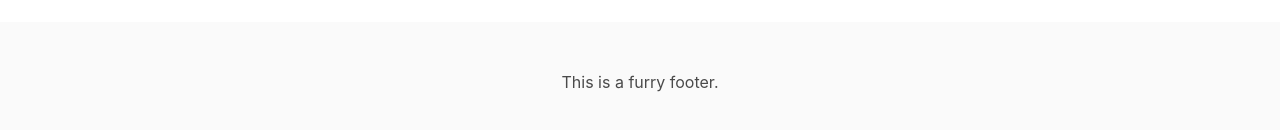
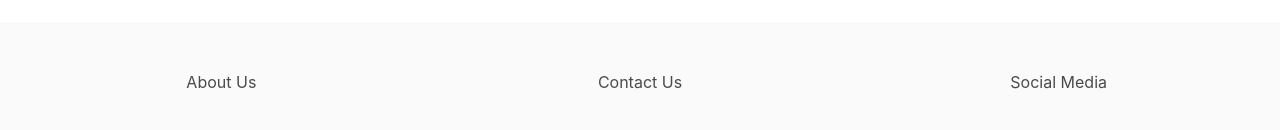
Before and after one commit to ocmartineau/Animal-Adoption-App, a Vue app in the folder vue-client/: page / in a window 1280 px wide. Shown: the part 170-300 px from the top of the page. Built offline with nearby package versions, Linux system fonts and the light colour scheme; no server answers.

Commit message:
updating views

```diff
--- a/vue-client/src/layouts/Footer.vue
+++ b/vue-client/src/layouts/Footer.vue
@@ -1,7 +1,11 @@
 <template>
-  <footer class="footer is-dark">
+  <footer class="footer is-purple">
       <div class="content has-text-centered">
-          <p>This is a furry footer.</p>
+        <div class="columns">
+          <div class="column">About Us</div>
+          <div class="column">Contact Us</div>
+          <div class="column">Social Media</div>
+        </div>
       </div>
   </footer>
 </template>
```
